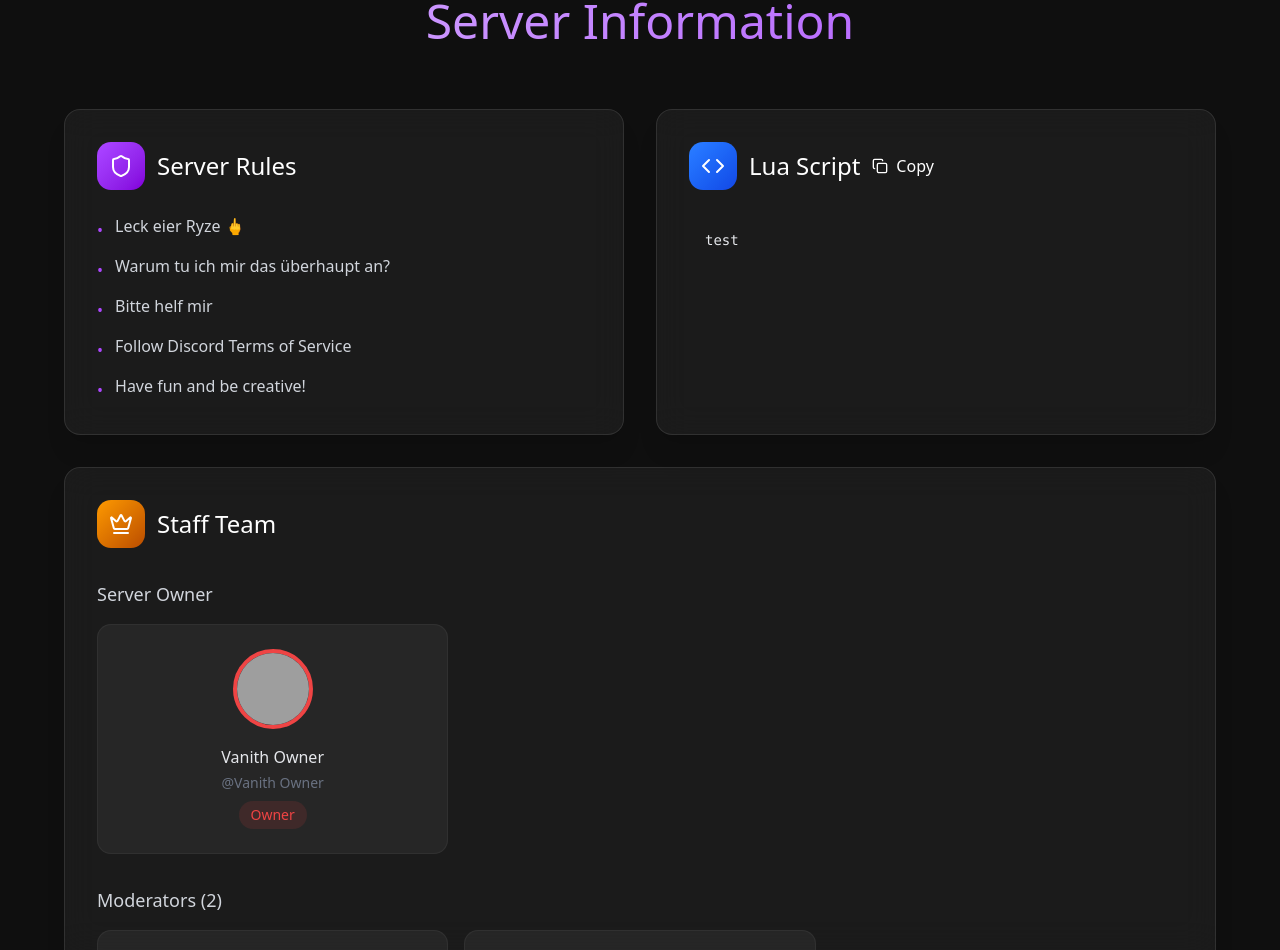
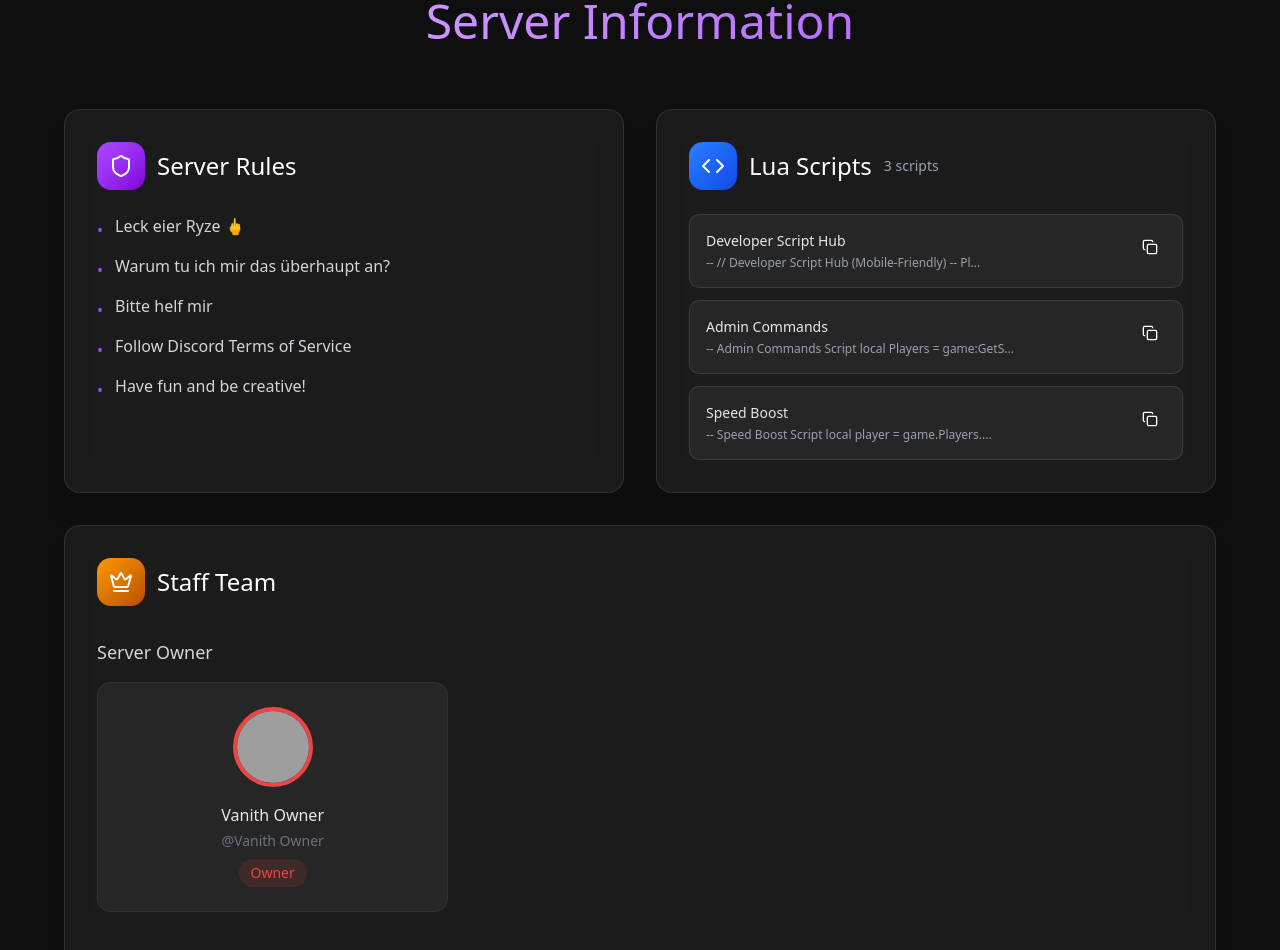
Before and after one commit to vanithgh/Vanith-Website-dc, a React (Vite) app: page / in a window 1280 px wide. Shown: the part 1921-2871 px from the top of the page. Built offline with nearby package versions, Linux system fonts and the light colour scheme; no server answers; grey boxes are pictures that could not be loaded.

Commit message:
Update ServerInfo.tsx

```diff
--- a/src/components/ServerInfo.tsx
+++ b/src/components/ServerInfo.tsx
@@ -25,22 +25,48 @@ const rules = [
   'Have fun and be creative!'
 ];
 
-// Hier kannst du dein Script ändern
-const scriptCode = `test`;
+// Hier kannst du deine Scripts hinzufügen
+const scripts = [
+  {
+    id: 1,
+    name: 'Developer Script Hub',
+    code: `-- // Developer Script Hub (Mobile-Friendly)
+-- Place in StarterGui > ScreenGui > LocalScript
+-- Safe for developer/admin use only (not exploits)
+
+local Players = game:GetService("Players")
+local UIS = game:GetService("UserInputService")
+local RunService = game:GetService("RunService")
+local LocalPlayer = Players.LocalPlayer`
+  },
+  {
+    id: 2,
+    name: 'Admin Commands',
+    code: `-- Admin Commands Script
+local Players = game:GetService("Players")
+local player = Players.LocalPlayer
+
+function teleport(targetName)
+    local target = Players:FindFirstChild(targetName)
+    if target then
+        player.Character:MoveTo(target.Character.HumanoidRootPart.Position)
+    end
+end`
+  },
+  {
+    id: 3,
+    name: 'Speed Boost',
+    code: `-- Speed Boost Script
+local player = game.Players.LocalPlayer
+local character = player.Character or player.CharacterAdded:Wait()
+local humanoid = character:WaitForChild("Humanoid")
+
+humanoid.WalkSpeed = 50
+print("Speed boosted to 50!")`
+  }
+];
 
 export function ServerInfo({ staff, channels, isLoading }: ServerInfoProps) {
-  const [copied, setCopied] = useState(false);
-
-  const handleCopy = async () => {
-    try {
-      await navigator.clipboard.writeText(scriptCode);
-      setCopied(true);
-      setTimeout(() => setCopied(false), 2000);
-    } catch (err) {
-      console.error('Failed to copy:', err);
-    }
-  };
-
   return (
     <section className="relative py-20 px-6 pb-32">
       <div className="max-w-6xl mx-auto">
@@ -99,29 +125,16 @@ export function ServerInfo({ staff, channels, isLoading }: ServerInfoProps) {
               <div className="p-3 rounded-xl bg-gradient-to-br from-blue-500 to-blue-700">
                 <Code className="w-6 h-6 text-white" />
               </div>
-              <h3 className="text-2xl">Lua Script</h3>
-              <button
-                onClick={handleCopy}
-                className="ml-auto flex items-center gap-2 px-4 py-2 rounded-lg bg-purple-600 hover:bg-purple-700 text-white transition-colors duration-200"
-              >
-                {copied ? (
-                  <>
-                    <Check className="w-4 h-4" />
-                    Copied!
-                  </>
-                ) : (
-                  <>
-                    <Copy className="w-4 h-4" />
-                    Copy
-                  </>
-                )}
-              </button>
+              <h3 className="text-2xl">Lua Scripts</h3>
+              <span className="ml-auto text-sm text-gray-500 dark:text-gray-400">
+                {scripts.length} scripts
+              </span>
             </div>
 
-            <div className="relative">
-              <pre className="text-sm text-gray-800 dark:text-gray-200 bg-black/10 dark:bg-black/30 rounded-lg p-4 overflow-x-auto max-h-[400px] overflow-y-auto scrollbar-thin scrollbar-thumb-purple-500/30 scrollbar-track-transparent">
-                <code>{scriptCode}</code>
-              </pre>
+            <div className="max-h-[400px] overflow-y-auto pr-2 space-y-3 scrollbar-thin scrollbar-thumb-purple-500/30 scrollbar-track-transparent hover:scrollbar-thumb-purple-500/50">
+              {scripts.map((script, index) => (
+                <ScriptTab key={script.id} script={script} index={index} />
+              ))}
             </div>
           </motion.div>
         </div>
@@ -199,6 +212,67 @@ export function ServerInfo({ staff, channels, isLoading }: ServerInfoProps) {
   );
 }
 
+interface ScriptTabProps {
+  script: {
+    id: number;
+    name: string;
+    code: string;
+  };
+  index: number;
+}
+
+function ScriptTab({ script, index }: ScriptTabProps) {
+  const [copied, setCopied] = useState(false);
+
+  const handleCopy = async () => {
+    try {
+      await navigator.clipboard.writeText(script.code);
+      setCopied(true);
+      setTimeout(() => setCopied(false), 2000);
+    } catch (err) {
+      console.error('Failed to copy:', err);
+    }
+  };
+
+  // Verkürzt den Text wenn er zu lang ist
+  const truncateText = (text: string, maxLength: number) => {
+    if (text.length <= maxLength) return text;
+    return text.substring(0, maxLength) + '...';
+  };
+
+  return (
+    <motion.div
+      className="rounded-lg bg-white/30 dark:bg-white/5 border border-gray-200/30 dark:border-white/10 p-4 hover:bg-white/40 dark:hover:bg-white/10 transition-all duration-200"
+      initial={{ opacity: 0, y: 20 }}
+      whileInView={{ opacity: 1, y: 0 }}
+      viewport={{ once: true }}
+      transition={{ duration: 0.4, delay: Math.min(index * 0.1, 0.5) }}
+    >
+      <div className="flex items-start justify-between gap-3 mb-3">
+        <div className="flex-1 min-w-0">
+          <h4 className="text-sm font-medium text-gray-800 dark:text-gray-200 mb-1">
+            {script.name}
+          </h4>
+          <p className="text-xs text-gray-600 dark:text-gray-400 truncate">
+            {truncateText(script.code, 50)}
+          </p>
+        </div>
+        <button
+          onClick={handleCopy}
+          className="flex-shrink-0 p-2 rounded-md bg-purple-600 hover:bg-purple-700 text-white transition-colors duration-200"
+          title="Copy Script"
+        >
+          {copied ? (
+            <Check className="w-4 h-4" />
+          ) : (
+            <Copy className="w-4 h-4" />
+          )}
+        </button>
+      </div>
+    </motion.div>
+  );
+}
+
 interface StaffCardProps {
   member: StaffMember;
   index: number;
```
